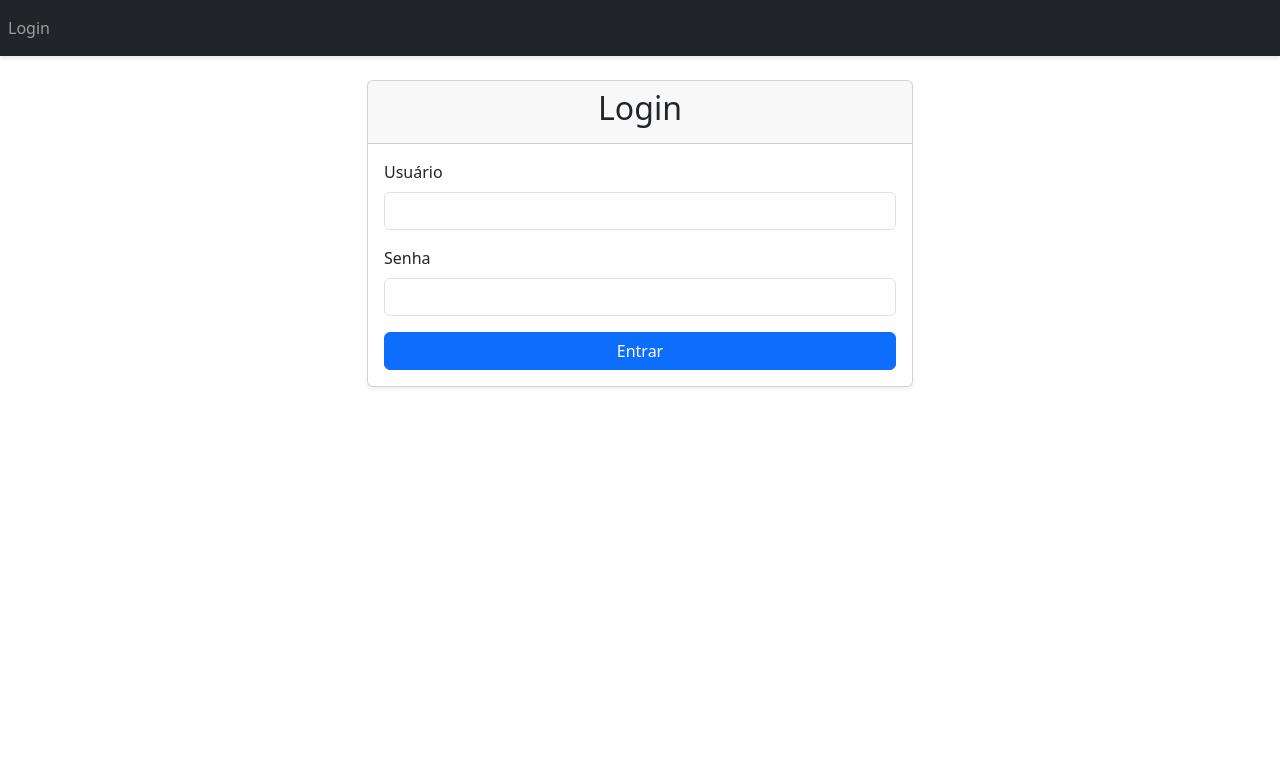
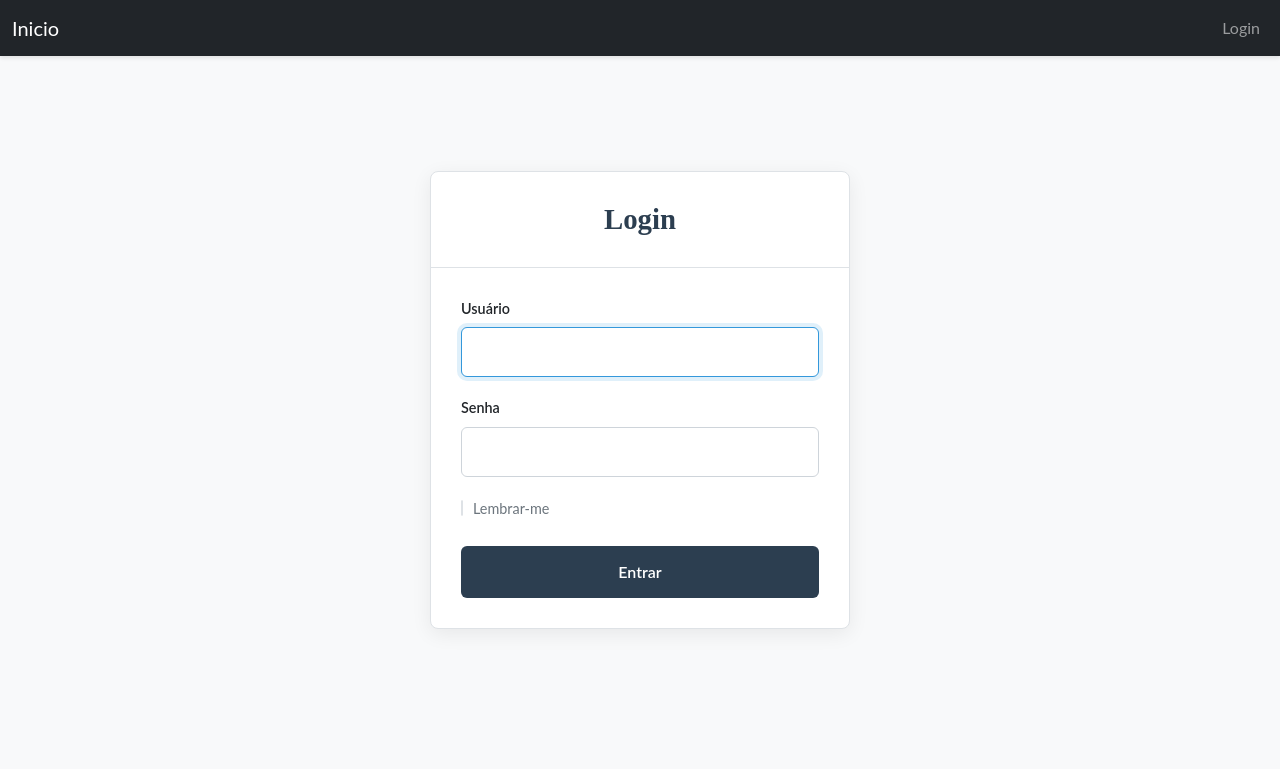
Before and after one commit to DrTiagoLacheski/lacheskiadv, a Flask app: page /auth/login in a window 1280 px wide. Shown: the top 769 px of the page. Run offline with Flask 3, Linux system fonts and the light colour scheme; some libraries are stand-ins or nearby versions.

Commit message:
modificado lyout do login agora pede login na pagina iniciale redireciona para pagina inicial *dashboard so passou a ser a rota /dasboard setado no app*

```diff
--- /dev/null
+++ b/static/css/login.css
@@ -0,0 +1,148 @@
+/* static/css/login.css */
+
+:root {
+    --primary-color: #2c3e50; /* Azul Marinho Escuro */
+    --secondary-color: #3498db; /* Azul Claro */
+    --light-color: #f8f9fa;
+    --white-color: #ffffff;
+    --border-color: #dee2e6;
+    --text-color-light: #6c757d;
+}
+
+/* Aplica o fundo e a fonte base para a página de login */
+body.login-page-body {
+    background-color: var(--light-color);
+    font-family: 'Lato', sans-serif; /* <-- Fonte principal alterada */
+}
+
+.login-wrapper {
+    display: flex;
+    justify-content: center;
+    align-items: center;
+    min-height: 80vh;
+    padding: 20px 0;
+}
+
+.login-container {
+    width: 100%;
+    max-width: 420px;
+    background-color: var(--white-color);
+    border-radius: 8px;
+    box-shadow: 0 5px 20px rgba(0, 0, 0, 0.07);
+    border: 1px solid var(--border-color);
+}
+
+.login-header {
+    padding: 30px;
+    text-align: center;
+    border-bottom: 1px solid var(--border-color);
+}
+
+.login-header h2 {
+    margin: 0;
+    font-size: 1.8rem;
+    font-weight: 700; /* Ajustado para a nova fonte */
+    color: var(--primary-color);
+    font-family: 'Merriweather', serif; /* <-- Fonte do título alterada */
+}
+
+/* Aplica o fundo e a fonte base para a página de login */
+body.login-page-body {
+    background-color: var(--light-color);
+}
+
+.login-wrapper {
+    display: flex;
+    justify-content: center;
+    align-items: center;
+    min-height: 80vh; /* Ajustado para caber bem dentro do layout base */
+    padding: 20px 0;
+}
+
+.login-container {
+    width: 100%;
+    max-width: 420px;
+    background-color: var(--white-color);
+    border-radius: 8px;
+    box-shadow: 0 5px 20px rgba(0, 0, 0, 0.07);
+    border: 1px solid var(--border-color);
+}
+
+.login-header {
+    padding: 30px;
+    text-align: center;
+    border-bottom: 1px solid var(--border-color);
+}
+
+.login-header h2 {
+    margin: 0;
+    font-size: 1.8rem;
+    font-weight: 600;
+    color: var(--primary-color);
+}
+
+.login-form {
+    padding: 30px;
+}
+
+.form-group {
+    margin-bottom: 20px;
+}
+
+.form-group label {
+    display: block;
+    font-weight: 600;
+    margin-bottom: 8px;
+    font-size: 0.9rem;
+}
+
+.form-group input {
+    width: 100%;
+    padding: 12px 15px;
+    border: 1px solid #ced4da;
+    border-radius: 6px;
+    font-size: 1rem;
+    transition: all 0.2s;
+}
+
+.form-group input:focus {
+    border-color: var(--secondary-color);
+    outline: none;
+    box-shadow: 0 0 0 4px rgba(52, 152, 219, 0.15);
+}
+
+.form-check {
+    display: flex;
+    align-items: center;
+    gap: 10px;
+    margin-bottom: 25px;
+}
+
+.form-check input[type="checkbox"] {
+    width: auto;
+    margin-top: -2px;
+}
+
+.form-check label {
+    margin: 0;
+    font-size: 0.9rem;
+    color: var(--text-color-light);
+    cursor: pointer;
+}
+
+.btn-submit {
+    width: 100%;
+    padding: 14px 20px;
+    border: none;
+    border-radius: 6px;
+    font-size: 1rem;
+    font-weight: 600;
+    cursor: pointer;
+    background-color: var(--primary-color);
+    color: var(--white-color);
+    transition: background-color 0.2s;
+}
+
+.btn-submit:hover {
+    background-color: #34495e; /* Um tom mais escuro do azul marinho */
+}
--- a/triagem/routes/auth.py
+++ b/triagem/routes/auth.py
@@ -1,17 +1,17 @@
 # routes/auth.py
 
 from flask import Blueprint, render_template, request, redirect, url_for, flash
-from flask_login import login_user, logout_user, current_user, login_required # <--- Adicione aqui!
+from flask_login import login_user, logout_user, current_user, login_required
 from models import User
 from urllib.parse import urlsplit
 
-auth_bp = Blueprint('auth', __name__)
+auth_bp = Blueprint('auth', __name__, template_folder='../../../templates')
 
 
 @auth_bp.route('/login', methods=['GET', 'POST'])
 def login():
     if current_user.is_authenticated:
-        return redirect(url_for('dashboard.dashboard'))
+        return redirect(url_for('main.index'))
 
     if request.method == 'POST':
         username = request.form.get('username')
@@ -34,7 +34,7 @@ def login():
 
         return redirect(next_page)
 
-    return render_template('login.html')
+    return render_template('login.html', title = 'Entrar')
 
 
 @auth_bp.route('/logout')
--- a/triagem/routes/dashboard.py
+++ b/triagem/routes/dashboard.py
@@ -14,8 +14,8 @@ dashboard_bp = Blueprint(
     template_folder=templates_path  # Caminho absoluto para a pasta templates
 )
 
-#@dashboard_bp.route('/')
-@dashboard_bp.route('/dashboard')
+@dashboard_bp.route('/')
+#@dashboard_bp.route('/dashboard')
 @login_required
 def dashboard():
     search = request.args.get('search', '')
--- a/triagem/templates/base.html
+++ b/triagem/templates/base.html
@@ -4,21 +4,32 @@
     <meta charset="UTF-8">
     <meta name="viewport" content="width=device-width, initial-scale=1.0">
 
+    {# #}
+    <title>{% block title %}Meu Sistema{% endblock %}</title>
 
+    {# #}
+    {% block styles %}
 
-
-    <link rel="stylesheet" href="https://cdn.jsdelivr.net/npm/bootstrap-icons@1.8.0/font/bootstrap-icons.css">
-    <script src="https://cdn.jsdelivr.net/npm/sortablejs@1.14.0/Sortable.min.js"></script>
-    <link rel="stylesheet" href="{{ url_for('static', filename='css/triagem.css') }}">
-    <link href="https://cdn.jsdelivr.net/npm/bootstrap@5.3.0/dist/css/bootstrap.min.css" rel="stylesheet">
+        <link rel="stylesheet" href="https://cdn.jsdelivr.net/npm/bootstrap-icons@1.8.0/font/bootstrap-icons.css">
+        <link rel="stylesheet" href="{{ url_for('static', filename='css/triagem.css') }}">
+        <link href="https://cdn.jsdelivr.net/npm/bootstrap@5.3.0/dist/css/bootstrap.min.css" rel="stylesheet">
+    {% endblock %}
 
 </head>
 <body>
     <nav class="navbar navbar-expand-lg navbar-dark bg-dark">
+        {# #}
+        <div class="container-fluid">
+            {# #}
+            <a class="navbar-brand" href="{{ url_for('main.index') }}">Inicio</a>
+
+            {# #}
+            <button class="navbar-toggler" type="button" data-bs-toggle="collapse" data-bs-target="#navbarNav">
+                <span class="navbar-toggler-icon"></span>
+            </button>
 
             <div class="collapse navbar-collapse" id="navbarNav">
-
-                <ul class="navbar-nav">
+                <ul class="navbar-nav ms-auto"> {# #}
                     {% if current_user.is_authenticated %}
                     <li class="nav-item">
                         <span class="nav-link">Olá, {{ current_user.username }}</span>
@@ -51,7 +62,11 @@
         {% block content %}{% endblock %}
     </div>
 
+    {# #}
     <script src="https://cdn.jsdelivr.net/npm/bootstrap@5.3.0/dist/js/bootstrap.bundle.min.js"></script>
+    <script src="https://cdn.jsdelivr.net/npm/sortablejs@1.14.0/Sortable.min.js"></script>
+
+    {# #}
     {% block scripts %}{% endblock %}
 </body>
 </html>
--- a/triagem/templates/login.html
+++ b/triagem/templates/login.html
@@ -1,28 +1,59 @@
+
 {% extends "base.html" %}
 
 {% block title %}Login{% endblock %}
 
+{# #}
+{% block styles %}
+    {{ super() }} {# #}
+    <link rel="stylesheet" href="{{ url_for('static', filename='css/login.css') }}">
+    <script>
+        // Adiciona uma classe ao body para aplicar o fundo específico do login
+        document.addEventListener('DOMContentLoaded', function() {
+            document.body.classList.add('login-page-body');
+        });
+    </script>
+{% endblock %}
+
+{# #}
 {% block content %}
-<div class="row justify-content-center">
-    <div class="col-md-6">
-        <div class="card">
-            <div class="card-header">
-                <h2 class="text-center">Login</h2>
+<div class="login-wrapper">
+    <div class="login-container">
+        <header class="login-header">
+            <h2>Login</h2>
+        </header>
+
+        {# #}
+        {% with messages = get_flashed_messages(with_categories=true) %}
+            {% if messages %}
+                <div style="padding: 20px 30px 0;">
+                {% for category, message in messages %}
+                    <div class="alert alert-{{ category }}">{{ message }}</div>
+                {% endfor %}
+                </div>
+            {% endif %}
+        {% endwith %}
+
+        <form class="login-form" action="{{ url_for('auth.login') }}" method="POST">
+            {# #}
+
+            <div class="form-group">
+                <label for="username">Usuário</label>
+                <input type="text" id="username" name="username" class="form-control" required autofocus>
             </div>
-            <div class="card-body">
-                <form method="POST" action="{{ url_for('auth.login') }}">
-                    <div class="mb-3">
-                        <label for="username" class="form-label">Usuário</label>
-                        <input type="text" class="form-control" id="username" name="username" required>
-                    </div>
-                    <div class="mb-3">
-                        <label for="password" class="form-label">Senha</label>
-                        <input type="password" class="form-control" id="password" name="password" required>
-                    </div>
-                    <button type="submit" class="btn btn-primary w-100">Entrar</button>
-                </form>
+
+            <div class="form-group">
+                <label for="password">Senha</label>
+                <input type="password" id="password" name="password" class="form-control" required>
             </div>
-        </div>
+
+            <div class="form-check">
+                <input type="checkbox" id="remember" name="remember" class="form-check-input">
+                <label for="remember" class="form-check-label">Lembrar-me</label>
+            </div>
+
+            <button type="submit" class="btn-submit">Entrar</button>
+        </form>
     </div>
 </div>
 {% endblock %}
--- a/views.py
+++ b/views.py
@@ -1,7 +1,7 @@
 # views.py
 from flask import Blueprint, render_template
+from flask_login import login_required
 
-from triagem.auth import login_required
 
 main_bp = Blueprint('main', __name__)
 
@@ -18,7 +18,7 @@ def pagina_procuracao():
     return render_template('procuracao.html')
 
 @main_bp.route('/')
-
+@login_required
 def index():
     return render_template('index.html')
 
```
